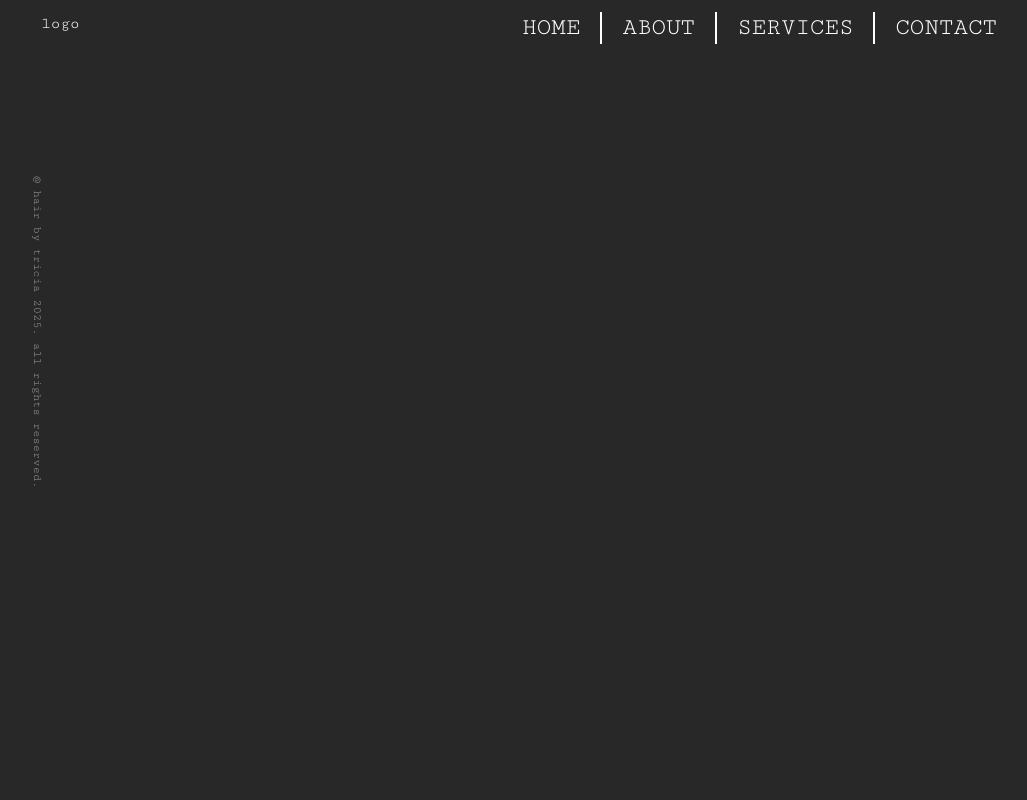
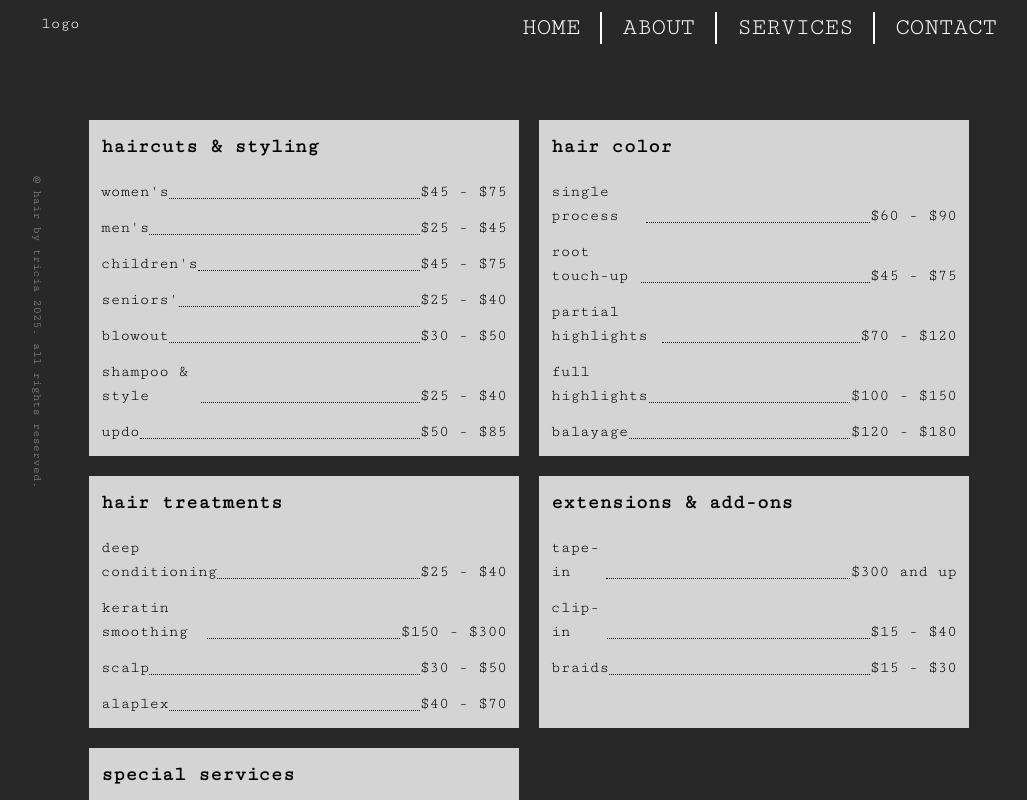
Before and after one commit to jentdev/hair-by-tricia, a React (Vite) app: page /services in a window 1280 px wide. Shown: the top 800 px of the page, without its empty margins (111-1138 px from the left). Built offline with nearby package versions, Linux system fonts and the light colour scheme.

Commit message:
styled price list

```diff
--- a/src/assets/priceListAssets.js
+++ b/src/assets/priceListAssets.js
@@ -1,21 +1,21 @@
 export const haircuts = [
     {
-        style: "women's haircut",
+        style: "women's",
         min: 45,
         max: 75,
     },
     {
-        style: "men's haircut",
+        style: "men's",
         min: 25,
         max: 45,
     },
     {
-        style: "children's haircut (under 12)",
+        style: "children's",
         min: 45,
         max: 75,
     },
     {
-        style: "senior haircut",
+        style: "seniors'",
         min: 25,
         max: 40,
     },
@@ -30,15 +30,15 @@ export const haircuts = [
         max: 40,
     },
     {
-        style: "updo/formal styling",
+        style: "updo",
         min: 50,
         max: 85,
     },
 ];
 
-export const hairColor = [
+export const color = [
     {
-        style: "single process color",
+        style: "single process",
         min: 60,
         max: 90,
     },
@@ -64,7 +64,7 @@ export const hairColor = [
     },
 ];
 
-export const hairTreatments = [
+export const treatments = [
     {
         style: "deep conditioning",
         min: 25,
@@ -89,12 +89,12 @@ export const hairTreatments = [
 
 export const extensions = [
     {
-        style: "tape-in extensions",
+        style: "tape-in",
         min: 300,
         max: 999,
     },
     {
-        style: "clip-in extensions",
+        style: "clip-in",
         min: 15,
         max: 40,
     },
@@ -107,18 +107,42 @@ export const extensions = [
 
 export const special = [
     {
-        style: "bridal hair (trial + day of",
+        style: "bridal",
         min: 200,
         max: 350,
     },
     {
-        style: "bridal party hair",
+        style: "bridal party",
         min: 75,
         max: 120,
     },
     {
-        style: "makeup application",
+        style: "makeup",
         min: 40,
         max: 75,
     },
 ];
+
+export const priceList = [
+    {
+        type: "haircuts & styling",
+        prices: haircuts,
+    },
+    {
+        type: "hair color",
+        prices: color,
+    },
+    {
+        type: "hair treatments",
+        prices: treatments,
+    },
+    {
+        type: "extensions & add-ons",
+        prices: extensions,
+    },
+    {
+        type: "special services",
+        prices: special,
+    },
+
+];
--- a/src/index.css
+++ b/src/index.css
@@ -13,7 +13,7 @@
     @apply bg-dark font-main text-white flex justify-center;
   }
   body {
-    @apply flex w-[var(--width-clamp)] h-[var(--height-clamp)] overflow-x-hidden relative;
+    @apply flex w-[var(--width-clamp)] h-[var(--height-clamp)] overflow-x-hidden relative justify-center;
   }
 }
 
@@ -65,7 +65,7 @@
 
   /* header */
   header {
-    @apply overflow-hidden;
+    @apply w-screen max-w-[1000px] overflow-hidden bg-amber-800;
   }
   header img {
     @apply fixed h-full md:h-screen w-full md:w-auto object-cover -z-10 opacity-50 md:opacity-100;
@@ -73,13 +73,16 @@
 
   /* home */
   main {
+    @apply w-full h-full;
+  }
+  /* main .container {
     @apply relative w-full flex flex-col justify-center md:translate-x-[10%] lg:translate-x-[20%] translate-y-[50%];
   }
   main .welcome-text {
     @apply w-full sm:w-[80%] md:w-[70%] lg:mt-10 p-10 text-xl flex flex-col gap-3;
-  }
+  } */
   main .white-rect {
-    @apply hidden md:block absolute translate-y-[50%] left-[200px] h-[500px] w-[500px] bg-white/20
+    @apply hidden md:block absolute translate-y-[50%] right-20 h-[400px] w-[600px] bg-white/20
   }
 
   /* about  */
@@ -95,7 +98,7 @@
 
   /* all stylists */
   .stylists {
-    @apply w-full flex flex-col md:grid grid-cols-[repeat(auto-fill,minmax(300px,1fr))] gap-5;
+    @apply w-[var] flex flex-col md:grid grid-cols-[repeat(auto-fill,minmax(300px,1fr))] gap-5;
   }
   .stylist {
     @apply sm:bg-white/80 sm:text-black flex flex-col pt-3 pb-10 sm:px-3 md:px-5 border-b border-white md:border-none;
@@ -119,12 +122,56 @@
     @apply text-[14px] sm:text-[20px]
   }
 
+  /* services */
+  .services {
+    @apply w-full max-w-[1000px] flex justify-center;
+  }
+  .services .container {
+    @apply flex flex-col lg:grid grid-cols-[repeat(auto-fill,minmax(300px,1fr))] py-30 px-15 gap-5 justify-center;
+  }
+  .service {
+    @apply bg-white/80 text-black p-3 flex gap-5 flex-col;
+  }
+  .service h3 {
+    @apply text-xl font-bold;
+  }
+  .service .type {
+    @apply flex flex-col gap-3;
+  }
+  .service .price {
+    @apply flex flex-col sm:flex-row justify-between;
+  }
+  .service .price .style {
+    @apply flex grow;
+  }
+  .service .range {
+    @apply self-end border-l border-b border-r border-dotted sm:border-none;
+  }
+
+  /* .service .range::before {
+    content: '';
+    flex: 1;
+    width: 100%;
+    margin-bottom: 5px;
+    overflow: hidden;
+    border-bottom: 1px dotted black;
+  } */
+  .service .price .style::after {
+    @apply content-[''] grow w-full mb-[5px] overflow-hidden border-b border-dotted;
+    /* content: '';
+    flex: 1;
+    width: 100%;
+    margin-bottom: 5px;
+    overflow: hidden;
+    border-bottom: 1px dotted black; */
+  }
+
   /* footer */
   footer .slogan {
-    @apply absolute bottom-7 sm:bottom-10 right-0 sm:right-10 md:right-15 text-[14px] sm:text-2xl md:text-3xl uppercase;
+    @apply absolute bottom-7 sm:bottom-10  sm:right-10 md:right-15 text-[15px] sm:text-2xl md:text-3xl uppercase;
   }
   footer .white-rect {
-    @apply absolute bottom-0 right-0 h-1/8 sm:h-1/7 md:h-1/6 w-3/5 bg-white/20
+    @apply absolute bottom-0 right-0 h-1/8 sm:h-1/7 md:h-1/6 w-4/5 md:w-3/5 bg-white/20
   }
 
   /* copyright */
--- a/src/pages/Home.jsx
+++ b/src/pages/Home.jsx
@@ -3,13 +3,15 @@ import React from 'react';
 export const Home = () => {
   return (
       <main>
-
+      <div className="container">
       <div className="welcome-text">
         {/* <p>Welcome to Hair by Tricia, where beauty meets style.</p>
         <p>Our expert team is dedicated to creating personalized, stunning looks that make you feel your best.</p>
         <p>Let us transform your hair and bring your vision to life!</p> */}
       </div>
       <div className="white-rect"></div>
+      </div>
+
     </main>
 
   )
--- a/src/pages/Services.jsx
+++ b/src/pages/Services.jsx
@@ -1,7 +1,31 @@
 import React from 'react';
+import { priceList } from '../assets/priceListAssets';
 
 export const Services = () => {
+
   return (
-    <div></div>
+    <div className="services">
+      <div className="container">
+        {priceList.map(({type, prices}) => (
+          <div className="service" key={type}>
+            <h3>{type}</h3>
+            <div className="type">
+              {prices.map(({style, min, max}) => (
+                <div className="price" key={style}>
+                  <div className="style">{style}</div>
+                  <div className="range">${min} { max === 999 ? 'and up' : `- $${max}`}</div>
+                </div>
+              ))}
+            </div>
+          </div>
+        ))}
+      </div>
+
+    </div>
   )
 };
+
+// Hair Color
+// Hair Treatments
+// Extensions & Add-Ons
+// Special Services
```
